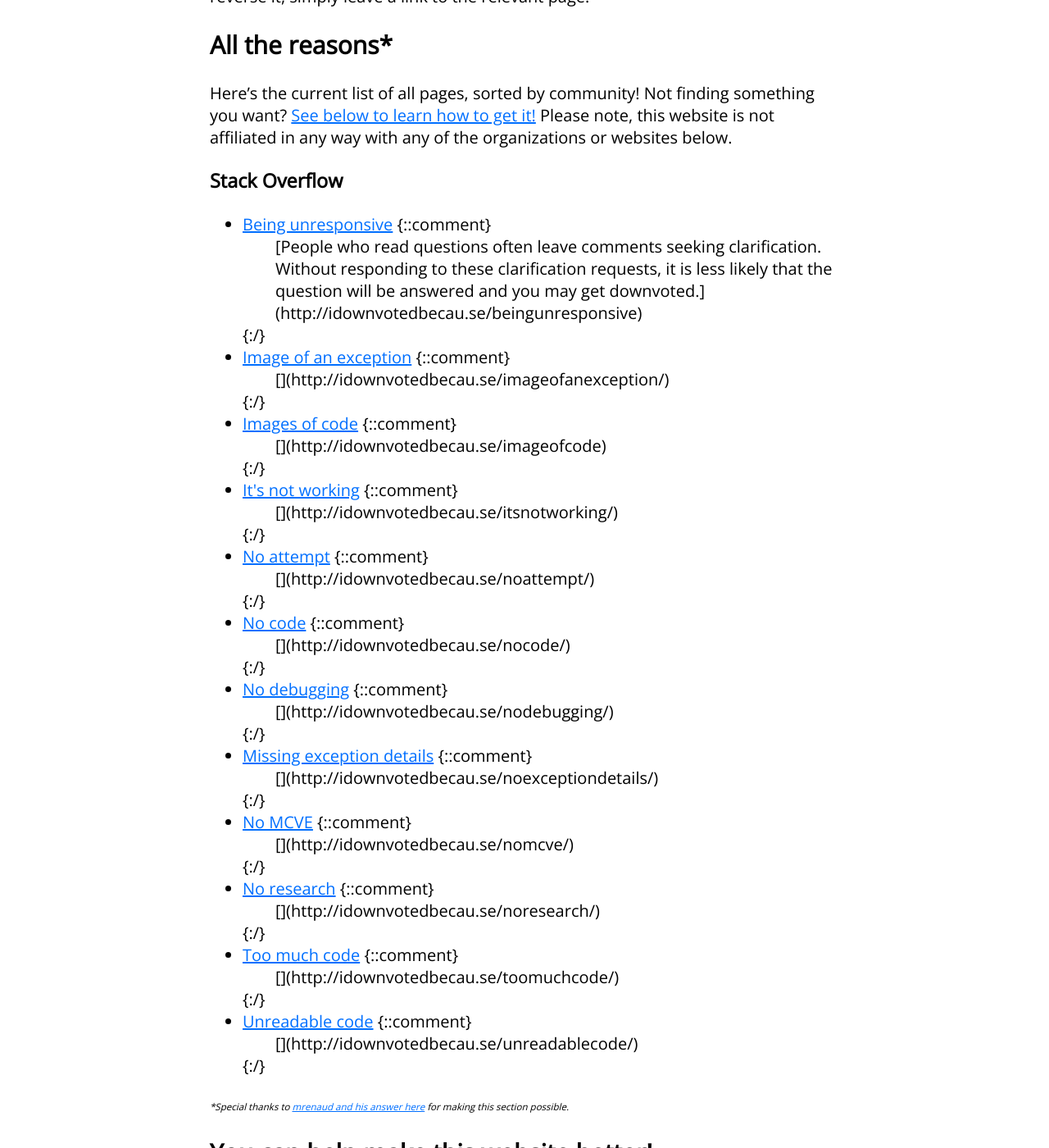
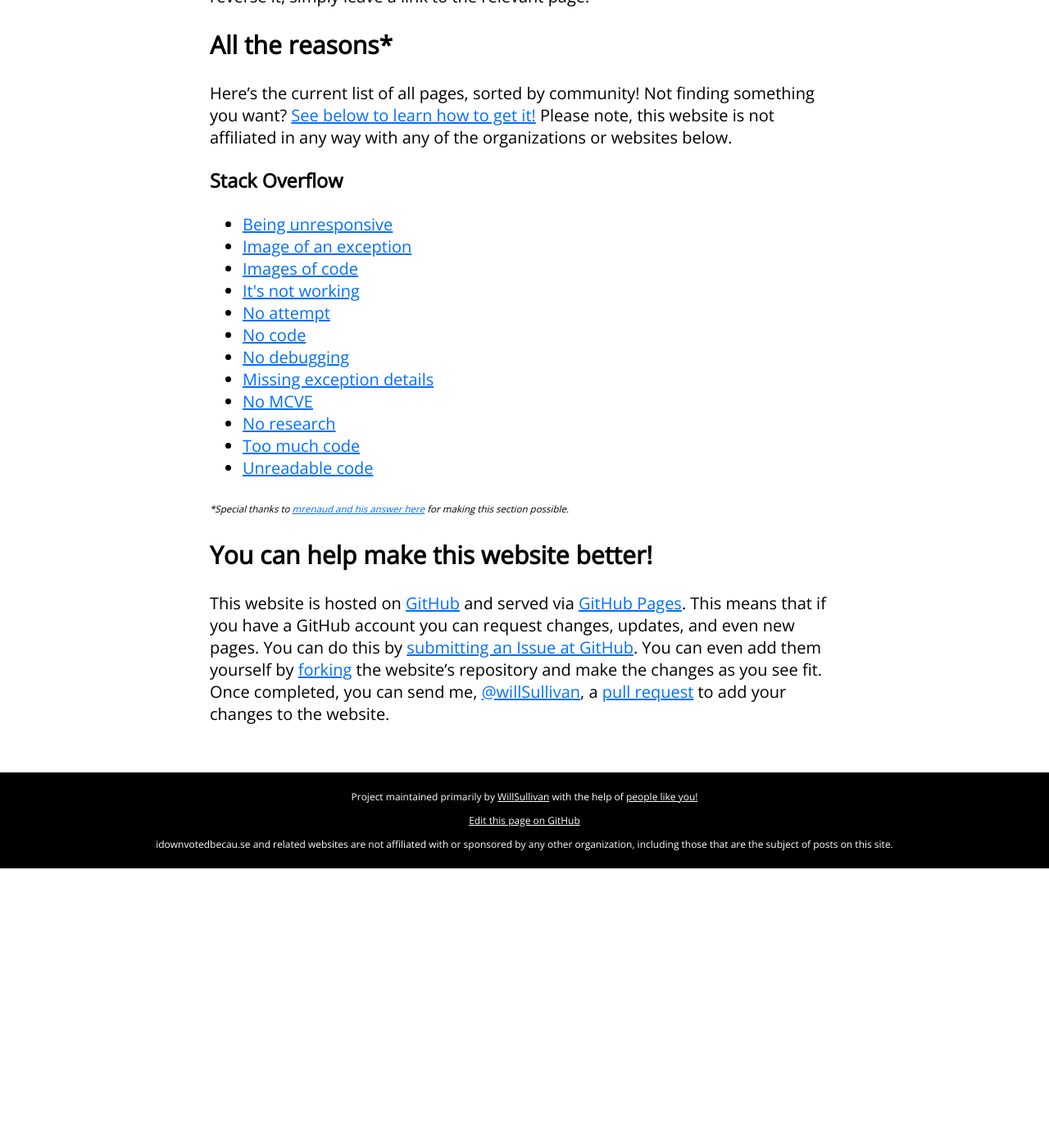
Before and after one commit to WillSullivan/idownvotedbecause, a Jekyll site: the page built from index.md, in a window 1280 px wide and 1400 px high, scrolled down 937 px. Shown: the whole window at 82% size. Built offline with Jekyll 4.4.1, drawn with Linux system fonts in a browser that asks for light colours; comment, search, counter and statistics services are not loaded; after the commit the page ends 1996 px from its top, so only the background shows below that.

Commit message:
Update index.md
Apparently comments don't work in that context :/

```diff
--- a/index.md
+++ b/index.md
@@ -31,11 +31,6 @@ Here's the current list of all pages, sorted by community!  Not finding somethin
       {% if pc == cat %}
         <li>
           <a href="{{ page.url }}">{{ page.title }}</a>
-         {::comment}
-          <ul>
-            <li>[{{ page.linkText }}]({{site.url}}{{page.url}})</li>
-          </ul>
-         {:/}
         </li>
       {% endif %}   <!-- cat-match-p -->
     {% endfor %}  <!-- page-category -->
```
